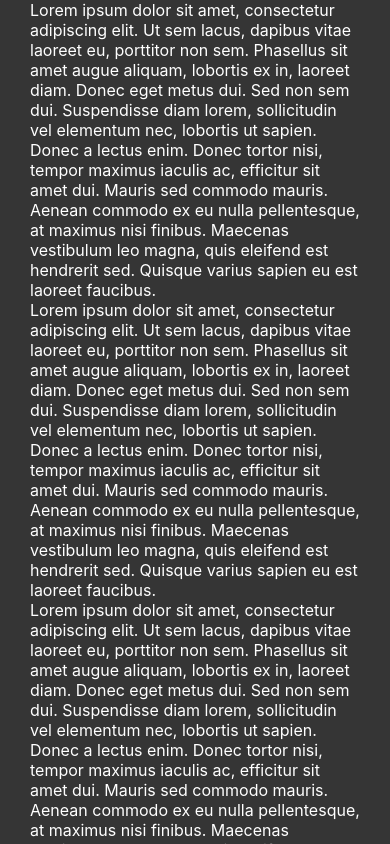
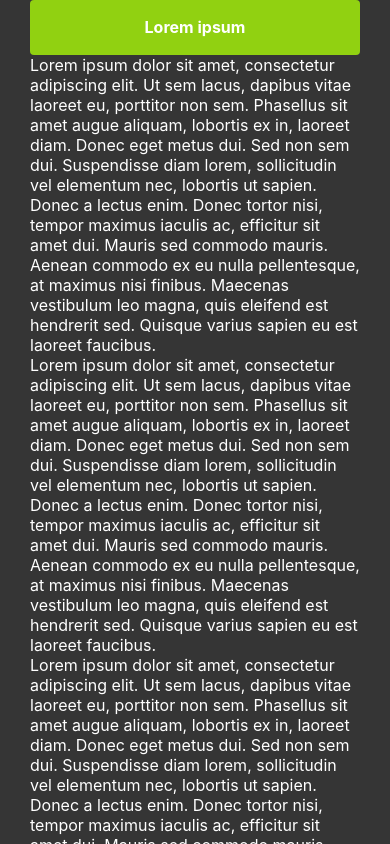
Before and after one commit to vitaliyvdv/PadelRate, a React Native app: screen / in a window 390 px wide. Built offline with nearby package versions, Linux system fonts and the light colour scheme.

Commit message:
button component

```diff
--- a/src/components/common/button/index.js
+++ b/src/components/common/button/index.js
@@ -1,7 +1,85 @@
 import React from "react"
+import PropTypes from "prop-types"
+import {StyleSheet, Text, TouchableHighlight, View, Image} from "react-native"
 
-const AppButton = () => {
-  return <></>
+import {Colors, Borders} from "./../../../libraries"
+
+const Icon = ({source}) => {
+  return <View style={styles.icon}>{source && <Image style={styles.image} source={source} />}</View>
+}
+
+const AppButton = ({onPress, text, color, variant, size, startIcon, endIcon, icon}) => {
+  return (
+    <View style={styles.root}>
+      <TouchableHighlight onPress={onPress} color={Colors.white} activeOpacity={0.9}>
+        <View style={[styles.button, styles[size], styles[color]]}>
+          {startIcon && <Icon source={startIcon} />}
+          <Text style={styles.text}>{text}</Text>
+          {endIcon && <Icon source={endIcon} />}
+        </View>
+      </TouchableHighlight>
+    </View>
+  )
+}
+
+const styles = StyleSheet.create({
+  root: {
+    borderRadius: Borders.default,
+    overflow: "hidden"
+  },
+  button: {
+    display: "flex",
+    flexDirection: "row",
+    flexWrap: "wrap",
+    justifyContent: "center",
+    alignItems: "center",
+    alignContent: "center"
+  },
+  primary: {
+    backgroundColor: Colors.primary
+  },
+  secondary: {
+    backgroundColor: Colors.light
+  },
+  sm: {
+    height: 48
+  },
+  md: {
+    height: 55
+  },
+  lg: {
+    height: 62
+  },
+  text: {
+    color: Colors.white,
+    fontSize: 16,
+    lineHeight: 19,
+    fontWeight: "bold"
+  },
+  icon: {
+    position: "relative"
+  },
+  image: {
+    height: 24,
+    width: "auto",
+    borderWidth: 1,
+    borderColor: "red",
+    borderStyle: "solid"
+  }
+})
+
+AppButton.propTypes = {
+  startIcon: PropTypes.node,
+  endIcon: PropTypes.node,
+  color: PropTypes.oneOf(["primary", "secondary"]),
+  size: PropTypes.oneOf(["sm", "md", "lg"]),
+  variant: PropTypes.oneOf(["text", "contained"])
+}
+
+AppButton.defaultProps = {
+  color: "primary",
+  variant: "contained",
+  size: "md"
 }
 
 export default AppButton
--- a/src/layout/index.js
+++ b/src/layout/index.js
@@ -1,7 +1,7 @@
 import React from "react"
 import {SafeAreaView, ScrollView, StatusBar, StyleSheet, useColorScheme, View} from "react-native"
 
-import Colors from "./../libraries/colors"
+import {Colors} from "./../libraries"
 
 const AppLayout = ({children}) => {
   return (
--- /dev/null
+++ b/src/libraries/borders.js
@@ -0,0 +1,7 @@
+"use strict"
+
+export default {
+  small: 2,
+  default: 4,
+  large: 8
+}
--- /dev/null
+++ b/src/libraries/index.js
@@ -0,0 +1,2 @@
+export {default as Colors} from "./colors"
+export {default as Borders} from "./borders"
--- a/src/pages/start.js
+++ b/src/pages/start.js
@@ -2,12 +2,20 @@ import React from "react"
 import {StyleSheet, Text, useColorScheme, View} from "react-native"
 
 import AppLayout from "./../layout"
+import AppButton from "./../components/common/button"
 
-import Colors from "./../libraries/colors"
+import {Colors} from "./../libraries"
 
 const StartPage = () => {
   return (
     <AppLayout>
+      <AppButton
+        text='Lorem ipsum'
+        onPress={() => {
+          alert("test message")
+        }}
+      />
+
       <Text style={styles.text}>
         Lorem ipsum dolor sit amet, consectetur adipiscing elit. Ut sem lacus, dapibus vitae laoreet eu, porttitor non
         sem. Phasellus sit amet augue aliquam, lobortis ex in, laoreet diam. Donec eget metus dui. Sed non sem dui.
```
Also changed, not shown: src/img/icons/link.svg (added).
